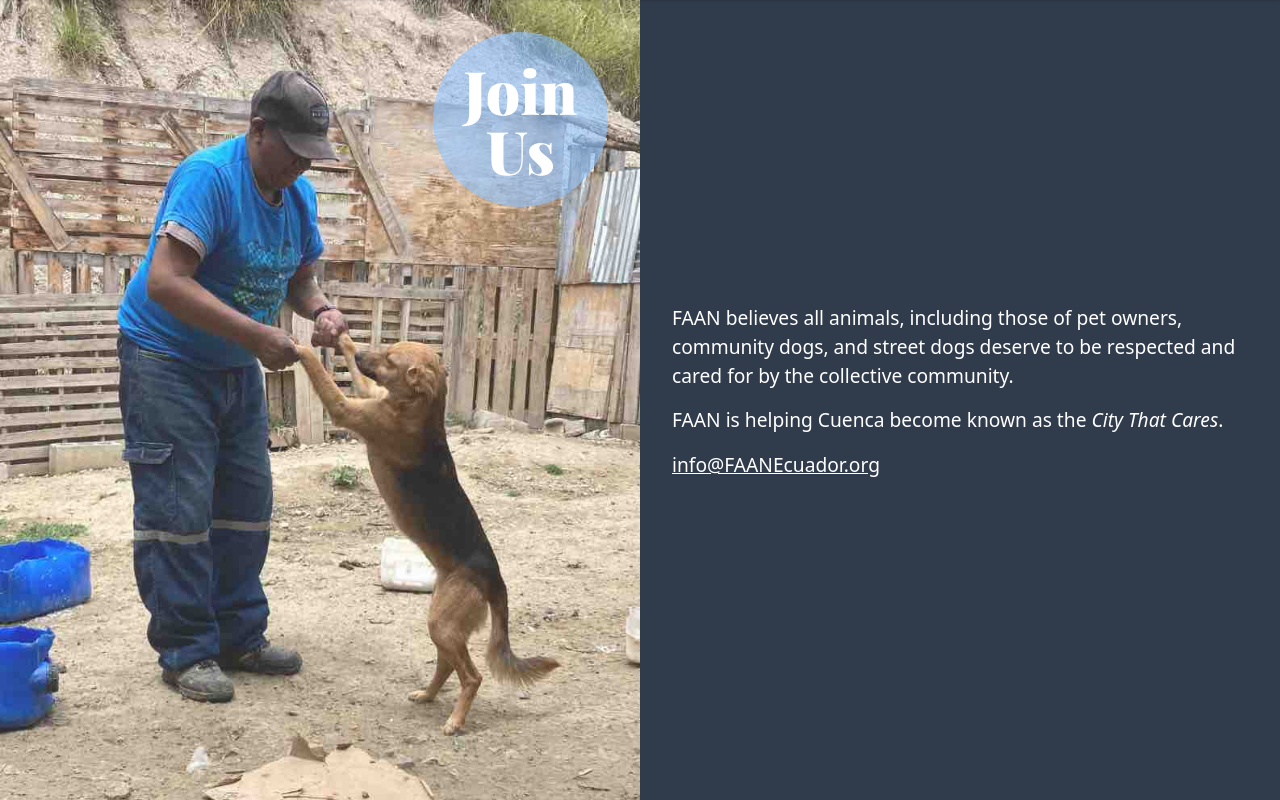
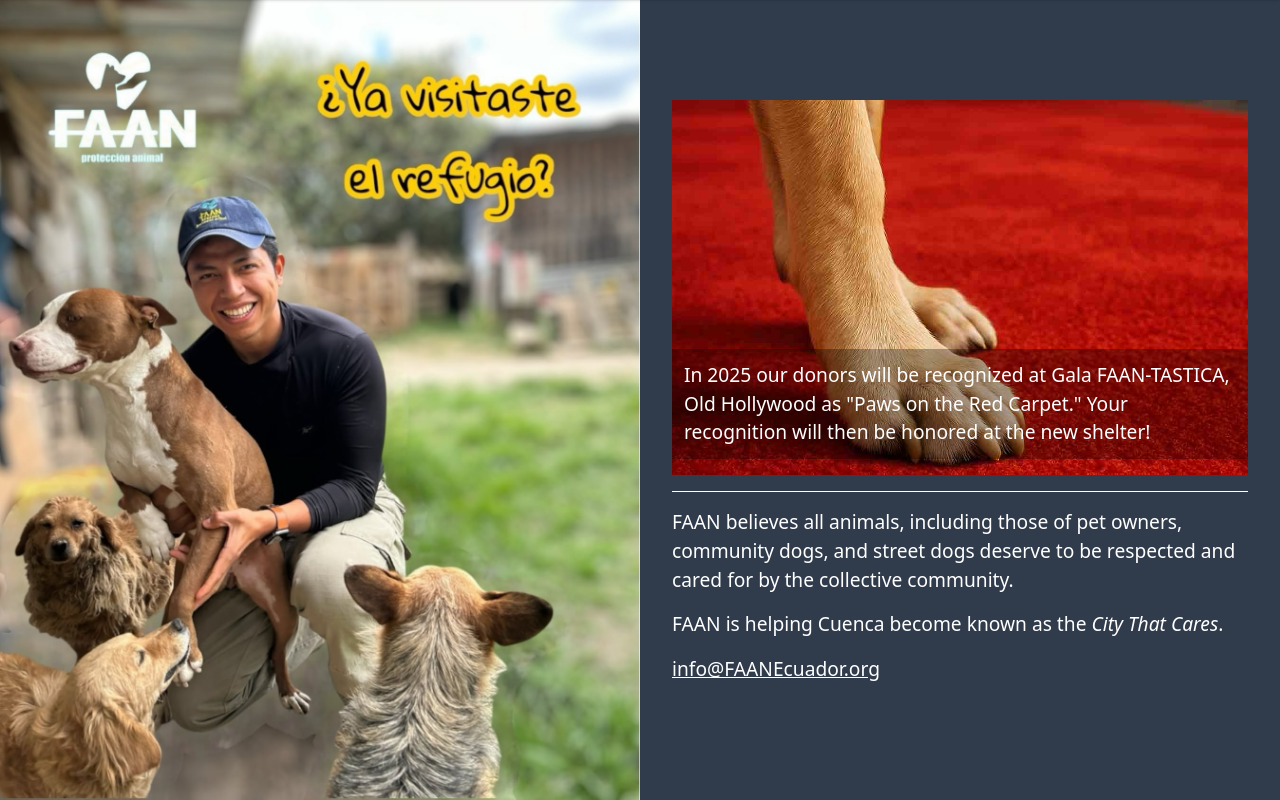
Before and after one commit to mcasto/faan-gala-2025, a Laravel app: page /join-us in a window 1280 px wide. Shown: the part 72-872 px from the top of the page. Run offline with Laravel 12, Linux system fonts and the light colour scheme; style sheets or scripts are compiled from the project's sources; some web fonts are replaced.

Commit message:
Added paws on red carpet to right panel and removed upper right block from join-us page.

```diff
--- a/resources/lang/en/html-blocks/join-us/right-panel.html
+++ b/resources/lang/en/html-blocks/join-us/right-panel.html
@@ -1,4 +1,21 @@
 <div class="text-white join-us-lower-left-text">
+  <div class="relative">
+    <img
+      id="paws-on-red-carpet"
+      src="storage/images/paws-on-red-carpet.jpeg"
+      alt="Paws on Red Carpet"
+      class="w-full h-auto"
+    />
+
+    <div class="absolute bottom-0 left-0 right-0 p-3 text-white bg-black/30">
+      In 2025 our donors will be recognized at Gala FAAN-TASTICA, Old Hollywood
+      as "Paws on the Red Carpet." Your recognition will then be honored at the
+      new shelter!
+    </div>
+  </div>
+
+  <hr class="my-4" />
+
   <div>
     FAAN believes all animals, including those of pet owners, community dogs,
     and street dogs deserve to be respected and cared for by the collective
--- a/resources/lang/en/html-blocks/join-us/upper-right.html
+++ /dev/null
@@ -1,3 +0,0 @@
-<div class="text-6xl font-black text-white playfair-font">
-  Join Us
-</div>
--- a/resources/lang/en/join-us.php
+++ b/resources/lang/en/join-us.php
@@ -1,5 +1,4 @@
 <?php
 return [
-    'upperRight' => file_get_contents(__DIR__ . '/html-blocks/join-us/upper-right.html'),
     'rightPanel' => file_get_contents(__DIR__ . '/html-blocks/join-us/right-panel.html'),
 ];
--- a/resources/lang/es/html-blocks/join-us/upper-right.html
+++ /dev/null
@@ -1,3 +0,0 @@
-<div class="text-6xl font-black text-white playfair-font">
-  Únete a nosotros
-</div>
--- a/resources/lang/es/join-us.php
+++ b/resources/lang/es/join-us.php
@@ -1,5 +1,4 @@
 <?php
 return [
-    'upperRight' => file_get_contents(__DIR__ . '/html-blocks/join-us/upper-right.html'),
     'rightPanel' => file_get_contents(__DIR__ . '/html-blocks/join-us/right-panel.html'),
 ];
--- a/resources/views/join-us.blade.php
+++ b/resources/views/join-us.blade.php
@@ -8,12 +8,6 @@
         <div class="w-full md:w-1/2 relative left-panel" style="background-image: url('storage/images/join-us-bg.jpeg');">
             <div class="absolute inset-0 "></div>
             <div class="relative z-10 flex flex-col justify-between p-8 text-white min-h-[60vh] md:min-h-screen h-full">
-                <div class="join-us-upper-right self-end bg-blue-300/60 p-4 circle-bg mb-4">
-                    {!! $upperRight !!}
-                </div>
-                {{-- <div class="join-us-lower-left circle-bg  bg-blue-800/60">
-                    {!! $lowerLeft !!}
-                </div> --}}
             </div>
         </div>
 
```
Also changed, not shown: resources/lang/es/html-blocks/join-us/right-panel.html (+15 -0 lines), storage/app/public/images/join-us-bg.jpeg.
